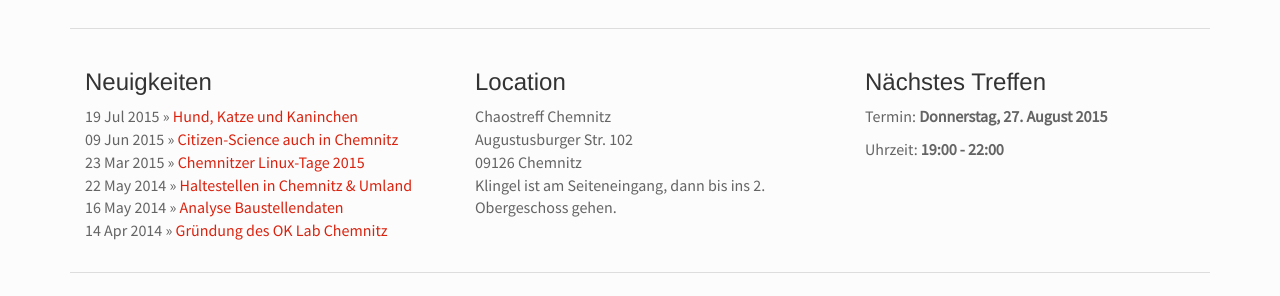
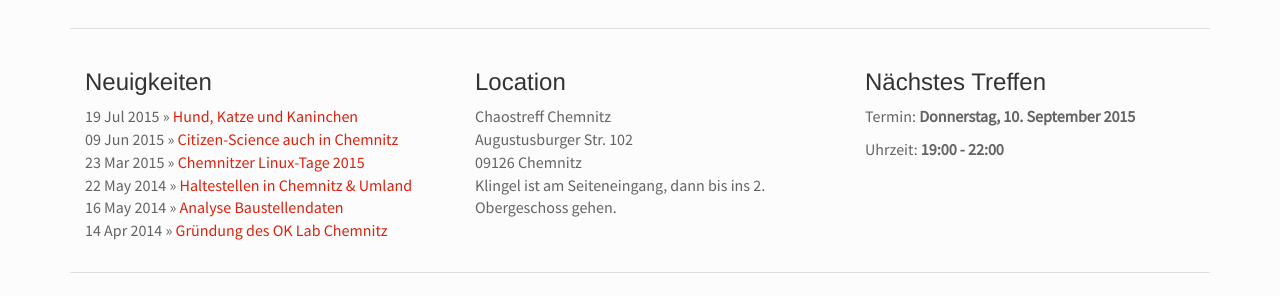
Before and after one commit to CodeforChemnitz/codeforchemnitz.github.io, a Jekyll site: the page built from index.html, in a window 1280 px wide and 992 px high. Shown: the part 666-962 px from the top of the window. Built offline with Jekyll 4.4.1, drawn with Linux system fonts in a browser that asks for light colours; Markdown is read by kramdown in place of the engine named in the settings.

Commit message:
"event updated"

```diff
--- a/_data/treffen.yml
+++ b/_data/treffen.yml
@@ -1,7 +1,7 @@
 # comment day to have a "unknown event date" message
 day: Donnerstag
-day-nr: 27
-month: August 2015
+day-nr: 10
+month: September 2015
 time: "19:00 - 22:00"
 #
 #location: Altes Heizhaus im Innenhof der TU Chemnitz, Str. der Nationen 62
```
